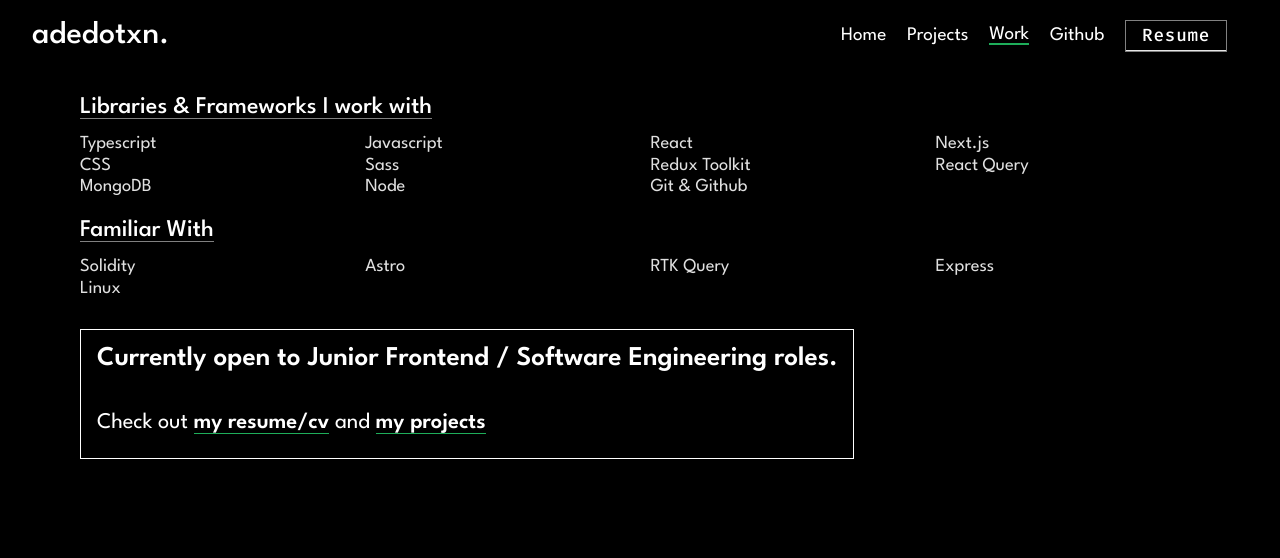
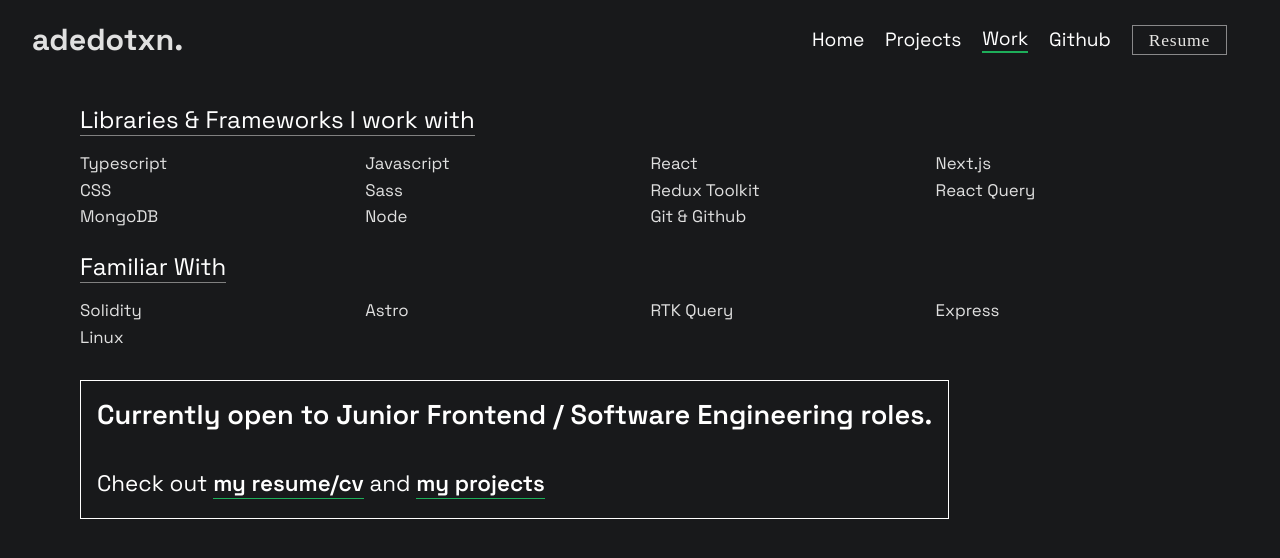
Before and after one commit to adedotxn/adedotxn.me.v1, a Next.js app: page /work in a window 1280 px wide. Shown: the top 558 px of the page. Built offline with nearby package versions, Linux system fonts and the light colour scheme.

Commit message:
design improvements

```diff
--- a/components/header/nav_list.tsx
+++ b/components/header/nav_list.tsx
@@ -50,7 +50,7 @@
               passHref
             >
               <a target="blank">
-                <span>Resume</span>
+                <span className={styles.resumee}>Resume</span>
               </a>
             </Link>
           </button>
--- a/styles/Home.module.css
+++ b/styles/Home.module.css
@@ -19,13 +19,13 @@
 
 .intro,
 .spotify {
-  font-size: 1.1rem;
+  font-size: 1rem;
   line-height: 1.7rem;
   margin: 2rem 0 0 0;
 }
 
 .spotify {
-  font-size: 1.25rem;
+  font-size: 1.05rem;
   line-height: 1.7rem;
   margin: 1rem 0 0 0;
 }
@@ -57,8 +57,8 @@
   border: none;
   padding: .8rem 1rem;
   margin: 0;
-  font-family: inherit;
-  font-size: inherit;
+  font-family: "Space Grotesk";
+  /* font-size: 1rem; */
   position: relative;
   display: inline-block;
 }
@@ -148,6 +148,7 @@
   position: relative;
   padding: .8rem 1rem;
   mix-blend-mode: difference;
+  font-size: 1rem;
 }
 
 .about {
@@ -366,7 +367,7 @@
 
   .introduction p {
     margin-top: 7vh;
-    font-size: 1.2rem;
+    font-size: 1.1rem;
     font-weight: 200;
   }
 
--- a/styles/globals.css
+++ b/styles/globals.css
@@ -1,10 +1,12 @@
-@import url('https://fonts.googleapis.com/css2?family=Fira+Code:wght@300;400;500;600;700&family=League+Spartan:wght@400;500;600;700&display=swap');
+/* @import url('https://fonts.googleapis.com/css2?family=Fira+Code:wght@300;400;500;600;700&family=League+Spartan:wght@400;500;600;700&display=swap'); */
+@import url('https://fonts.googleapis.com/css2?family=Space+Mono:ital,wght@0,400;0,700;1,400;1,700&display=swap');
+@import url('https://fonts.googleapis.com/css2?family=Space+Grotesk:wght@300;400;600;700&display=swap');
 
 html,
 body {
   padding: 0;
   margin: 0;
-  font-family: 'League Spartan', sans-serif;
+  font-family: 'Space Grotesk', sans-serif;
   background-color: var(--bg, black);
   color: var(--white);
   font-size: 16px;
@@ -22,9 +24,9 @@
 }
 
 :root {
-  --bg: #000000;
+  --bg: #18191b;
   --grey: #EDEDED;
-  /* --darkbrown : #444444; */
+  --bg-accent: #0e0e0f;
   --white: #ffff;
   --highlight: #1EAE5A;
   --lightbg: #2F3737;
@@ -40,6 +42,7 @@
 
 footer p span {
   text-decoration: underline;
+  -webkit-text-decoration-style: wavy;
   text-decoration-style: wavy;
 }
 
@@ -52,8 +55,6 @@
   position: relative;
   font-size: 12px;
   cursor: pointer;
-  -webkit-transition: .2s all;
-  -o-transition: .2s all;
   transition: .2s all;
   -webkit-tap-highlight-color: transparent;
 }
@@ -95,7 +96,6 @@
   height: 0.25em;
   position: absolute;
   -webkit-transform: rotate(0);
-  -ms-transform: rotate(0);
   transform: rotate(0);
 }
 
@@ -112,8 +112,6 @@
 .burger.burger-squeeze .burger-lines,
 .burger.burger-squeeze .burger-lines:after,
 .burger.burger-squeeze .burger-lines:before {
-  -webkit-transition: .2s top .2s, .1s left, .2s transform, .4s background-color .2s;
-  -o-transition: .2s top .2s, .1s left, .2s transform, .4s background-color .2s;
   transition: .2s top .2s, .1s left, .2s transform, .4s background-color .2s;
 }
 
@@ -125,8 +123,6 @@
 .burger.burger-squeeze.open .burger-lines,
 .burger.burger-squeeze.open .burger-lines:after,
 .burger.burger-squeeze.open .burger-lines:before {
-  -webkit-transition: .2s background-color, .2s top, .2s left, .2s transform .15s;
-  -o-transition: .2s background-color, .2s top, .2s left, .2s transform .15s;
   transition: .2s background-color, .2s top, .2s left, .2s transform .15s;
 }
 
@@ -142,12 +138,10 @@
 
 .burger.burger-squeeze.open .burger-lines:before {
   -webkit-transform: rotate(-45deg);
-  -ms-transform: rotate(-45deg);
   transform: rotate(-45deg);
 }
 
 .burger.burger-squeeze.open .burger-lines:after {
   -webkit-transform: rotate(45deg);
-  -ms-transform: rotate(45deg);
   transform: rotate(45deg);
 }
--- a/styles/navbar.module.css
+++ b/styles/navbar.module.css
@@ -6,39 +6,49 @@
 
 }
 
-.header h1, .dropdown_header h1 {
-    font-weight: 500;
+.header h1,
+.dropdown_header h1 {
+    color: rgb(224, 224, 224);
+    font-size: 1.9rem;
+    font-weight: 700;
+    font-stretch: condensed;
 }
 
 .navlist {
     display: none;
 }
+
 .dropdown_header {
-    background-color: black;
+    background-color: var(--bg);
     position: fixed;
-    top:0rem;
-    width:100vw;
+    top: 0rem;
+    width: 100vw;
     display: flex;
     align-items: center;
     padding: .5rem 2rem;
     justify-content: space-between;
     overflow: hidden;
+    -ms-scroll-chaining: none;
     overscroll-behavior: contain;
     z-index: 4;
 
 }
+
+
+
 .dropdown {
     position: fixed;
     z-index: 3;
-    top:4rem;
+    top: 4rem;
     background-color: var(--bg);
-    width:100vw;
-    height:90vh;
+    width: 100vw;
+    height: 90vh;
     /* border: 1px solid red; */
     transition: all .2s linear 0s;
     padding: 0;
     margin: 0;
     /* overflow-y: hidden; */
+    -ms-scroll-chaining: none;
     overscroll-behavior: contain;
 }
 
@@ -47,8 +57,9 @@
     display: grid;
     place-items: center;
     padding: 0;
-    margin: 3vh 0 0 0 ;
+    margin: 3vh 0 0 0;
 }
+
 .dropdown>ul>li {
     font-size: 2.2rem;
     margin-top: 3rem;
@@ -58,15 +69,18 @@
     width: fit-content;
     letter-spacing: .2rem;
 }
+
 .dropdown>ul>li:nth-child(4) {
     font-size: 1.2rem;
     border-bottom: 1px solid grey;
 
 }
+
 .dropdown>ul>li:nth-child(5) {
     margin-top: 1.5rem;
     border-bottom: 1px solid grey;
 }
+
 .dropdown>ul>li button {
     border: 0px solid;
     background-color: transparent;
@@ -75,20 +89,23 @@
     padding: 0;
     text-transform: uppercase;
 }
+
 .contacts {
     display: grid;
     place-items: center;
     align-items: center;
     margin-top: 3rem;
 }
+
 .contacts ul {
     list-style-type: none;
     display: flex;
     justify-content: space-between;
     padding: 0;
-    margin: 0 0 0 0 ;
+    margin: 0 0 0 0;
 
 }
+
 .contacts ul li {
     padding: 0rem 1rem;
     /* border:1px solid white; */
@@ -97,7 +114,7 @@
 
 .burger {
     -webkit-transform: scale(.8);
-            transform: scale(.8);
+    transform: scale(.8);
 }
 
 @media screen and (min-width: 1024px) {
--- a/styles/navlist.module.css
+++ b/styles/navlist.module.css
@@ -5,7 +5,7 @@
   border: none;
   padding: .8rem 1rem;
   margin: 0;
-  font-family: 'League Spartan', sans-serif;
+  font-family: 'Space Grotesk', sans-serif;
   font-size: 1.1rem;
   font-weight: 500;
   position: relative;
@@ -82,6 +82,11 @@
     mix-blend-mode: difference;
   }
 
+  .resumee {
+    font-family: "Space Grotesk", sans-serif;
+
+  }
+
   .button__mimas::before {
     content: '';
     background: var(--bg);
--- a/styles/work.module.css
+++ b/styles/work.module.css
@@ -24,7 +24,7 @@
 }
 
 .stack ul li {
-    font-size: 1.15rem;
+    font-size: 1.1rem;
     color: rgb(224, 224, 224);
     ;
 }
@@ -66,4 +66,8 @@
     .stack ul {
         grid-template-columns: repeat(4, 1fr);
     }
+
+    .stack ul li {
+        font-size: 1.05rem;
+    }
 }
```
Also changed, not shown: components/header/navbar.tsx (+10 -6 lines), components/intro.tsx (+10 -6 lines), styles/project_cards.module.css (+6 -2 lines).
